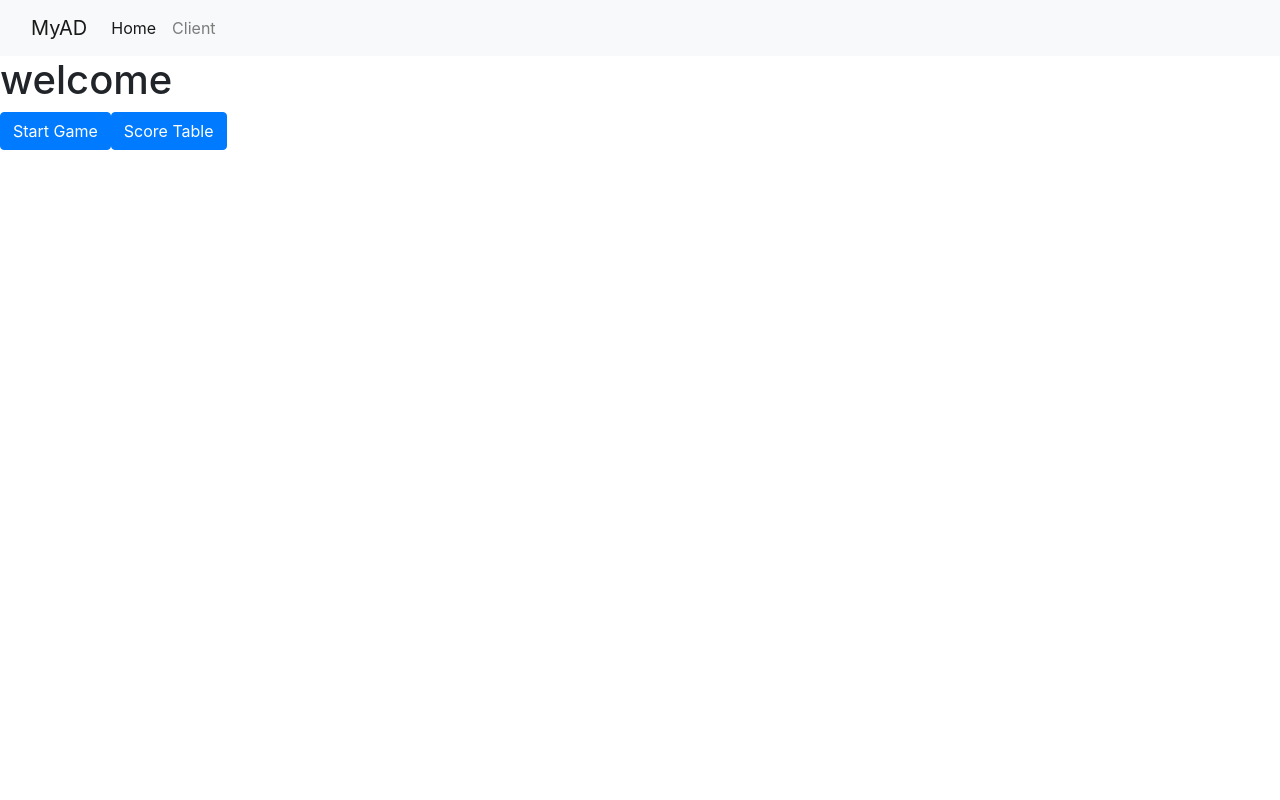
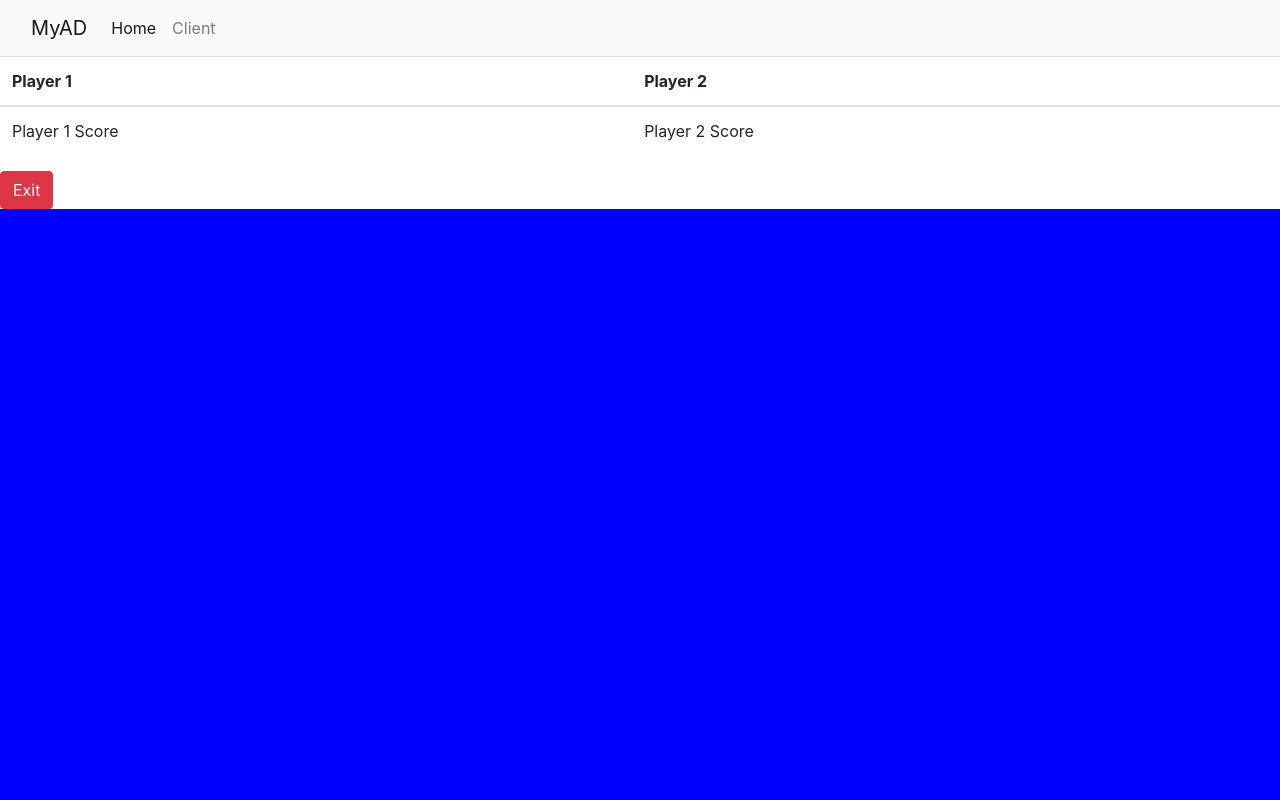
Before and after one commit to maya-assayag/Draw-Guess-real_time_game, a React (Create React App) app in the folder client/: page /play-ground/guessing in a window 1280 px wide. Shown: the top 800 px of the page. Built offline with nearby package versions, Linux system fonts and the light colour scheme; no server answers.

Commit message:
Refactor drawing and guessing views to one playground view.

```diff
--- a/client/src/App.js
+++ b/client/src/App.js
@@ -1,5 +1,5 @@
 import { Route, Switch, Redirect } from "react-router-dom";
-import React, { Component, useState, useEffect } from "react";
+import React from "react";
 import { ToastContainer } from "react-toastify";
 import _ from "lodash";
 import io from "socket.io-client";
@@ -9,10 +9,10 @@ import Home from "./components/home";
 import WordChoosing from "./components/wordChoosing";
 import "./App.css";
 import "react-toastify/dist/ReactToastify.css";
-import Drawing from "./components/drawing";
 import WaitingPage from "./components/waitingPage";
-import ScoreTable from "./components/scoreTable";
-import Gussing from "./components/guessing";
+import SessionScoreTable from "./components/sessionScoreTable";
+
+import Playground from "./components/playground";
 
 const socket = io.connect("http://localhost:3900");
 
@@ -23,18 +23,14 @@ const App = () => {
       <Header />
       <Switch>
         <Route
-          path="/client-page/drawing"
-          render={props => <Drawing socket={socket} {...props} />}
-        />
-        <Route
-          path="/client-page/guessing"
-          render={props => <Gussing socket={socket} {...props} />}
+          path="/play-ground"
+          render={props => <Playground socket={socket} {...props} />}
         />
         <Route
           path="/waiting-page"
           render={props => <WaitingPage socket={socket} {...props} />}
         />
-        <Route path="/score-table" component={ScoreTable} />
+        <Route path="/score-table" component={SessionScoreTable} />
         <Route
           path="/word-choosing"
           render={props => <WordChoosing socket={socket} {...props} />}
--- a/client/src/components/home.jsx
+++ b/client/src/components/home.jsx
@@ -20,7 +20,7 @@ const Home = ({ socket, history }) => {
     await socket.emit("player2_join_game");
     history.replace(`/waiting-page?role=${player}`);
   };
-  const handleScoreTableButton = () => {
+  const handleSessionScoreTableButton = () => {
     history.replace(`/score-table`);
   };
 
@@ -49,7 +49,7 @@ const Home = ({ socket, history }) => {
       <button
         type="submit"
         className="btn btn-primary"
-        onClick={handleScoreTableButton}
+        onClick={handleSessionScoreTableButton}
       >
         Score Table
       </button>
--- /dev/null
+++ b/client/src/components/playground.jsx
@@ -0,0 +1,37 @@
+import React, { Component, useEffect } from "react";
+import { Route } from "react-router-dom";
+import Gussing from "./guessing";
+import Drawing from "./drawing";
+import TopBar from "./topBar";
+
+const Playground = ({ socket, history }) => {
+  useEffect(() => {
+    socket.on("session_over", () => {
+      history.replace(`/`);
+    });
+  }, [socket]);
+  const hadeleExitButton = async () => {
+    await socket.emit("session_over");
+    history.replace(`/`);
+  };
+
+  return (
+    <React.Fragment>
+      <Route
+        path="/play-ground"
+        render={props => (
+          <TopBar socket={socket} onClickExit={hadeleExitButton} {...props} />
+        )}
+      />
+      <Route
+        path="/play-ground/drawing"
+        render={props => <Drawing socket={socket} {...props} />}
+      />
+      <Route
+        path="/play-ground/guessing"
+        render={props => <Gussing socket={socket} {...props} />}
+      />
+    </React.Fragment>
+  );
+};
+export default Playground;
--- a/client/src/components/scoreTable.jsx
+++ b/client/src/components/scoreTable.jsx
@@ -1,64 +1,21 @@
-import React, { Component } from "react";
+import React, { useState, useEffect } from "react";
 
-class ScoreTable extends Component {
-  state = {
-    users: [
-      {
-        _id: "123",
-        firstName: "Maya",
-        lastName: "Assayag",
-        score: 12,
-        time: 12
-      }
-    ]
-  };
-
-  async componentDidMount() {
-    // const screens = await getScreens();
-    // this.setState({ screens });
-  }
-
-  handleOrderByScore = async () => {
-    // await createScreen();
-    // const screens = await getScreens();
-    // this.setState({ screens });
-  };
-
-  render() {
-    const { users } = this.state;
-
+const ScoreTable = () => {
   return (
-      <React.Fragment>
-        {users.map(user => (
-          <div className="container px-4 py-5" id="custom-cards">
-            <h2 className="pb-2 border-bottom">Score Table</h2>
-            <table className="table">
+    <table class="table">
       <thead>
         <tr>
-                  <th scope="col">User Id</th>
-                  <th scope="col">First Name</th>
-                  <th scope="col">Last Name</th>
-                  <th scope="col">Score</th>
-                  <th scope="col">Time</th>
+          <th scope="col">Player 1</th>
+          <th scope="col">Player 2</th>
         </tr>
       </thead>
       <tbody>
-                {users.map(user => (
-                  <tr key={user._id}>
-                    <th scope="row">{user._id}</th>
-                    <td>{user.firstName}</td>
-                    <td>{user.lastName}</td>
-                    <td>{user.score}</td>
-                    <td>{user.time}</td>
+        <tr>
+          <td>Player 1 Score </td>
+          <td>Player 2 Score </td>
         </tr>
-                ))}
       </tbody>
     </table>
-          </div>
-        ))}
-      </React.Fragment>
   );
-  }
-}
-
+};
 export default ScoreTable;
--- /dev/null
+++ b/client/src/components/sessionScoreTable.jsx
@@ -0,0 +1,64 @@
+import React, { Component } from "react";
+
+class SessionScoreTable extends Component {
+  state = {
+    users: [
+      {
+        _id: "123",
+        firstName: "Maya",
+        lastName: "Assayag",
+        score: 12,
+        time: 12
+      }
+    ]
+  };
+
+  async componentDidMount() {
+    // const screens = await getScreens();
+    // this.setState({ screens });
+  }
+
+  handleOrderByScore = async () => {
+    // await createScreen();
+    // const screens = await getScreens();
+    // this.setState({ screens });
+  };
+
+  render() {
+    const { users } = this.state;
+
+    return (
+      <React.Fragment>
+        {users.map(user => (
+          <div className="container px-4 py-5" id="custom-cards">
+            <h2 className="pb-2 border-bottom">Score Table</h2>
+            <table className="table">
+              <thead>
+                <tr>
+                  <th scope="col">User Id</th>
+                  <th scope="col">First Name</th>
+                  <th scope="col">Last Name</th>
+                  <th scope="col">Score</th>
+                  <th scope="col">Time</th>
+                </tr>
+              </thead>
+              <tbody>
+                {users.map(user => (
+                  <tr key={user._id}>
+                    <th scope="row">{user._id}</th>
+                    <td>{user.firstName}</td>
+                    <td>{user.lastName}</td>
+                    <td>{user.score}</td>
+                    <td>{user.time}</td>
+                  </tr>
+                ))}
+              </tbody>
+            </table>
+          </div>
+        ))}
+      </React.Fragment>
+    );
+  }
+}
+
+export default SessionScoreTable;
--- /dev/null
+++ b/client/src/components/topBar.jsx
@@ -0,0 +1,14 @@
+import React, { Component } from "react";
+import ScoreTable from "./scoreTable";
+
+const TopBar = ({ socket, onClickExit }) => {
+  return (
+    <React.Fragment>
+      <ScoreTable />
+      <button type="button" class="btn btn-danger" onClick={onClickExit}>
+        Exit
+      </button>
+    </React.Fragment>
+  );
+};
+export default TopBar;
--- a/client/src/components/waitingPage.jsx
+++ b/client/src/components/waitingPage.jsx
@@ -13,7 +13,7 @@ const WaitingPage = ({ location, socket, history }) => {
     });
 
     socket.on("player1_choosed_word", () => {
-      history.replace(`/client-page/guessing?role=Player2`);
+      history.replace(`/play-ground/guessing?role=Player2`);
     });
   }, [location.search, socket]);
   return player === "Player1" ? (
--- a/client/src/components/wordChoosing.jsx
+++ b/client/src/components/wordChoosing.jsx
@@ -17,7 +17,7 @@ class WordChoosing extends Component {
   handleDraw = async word => {
     await this.props.socket.emit("player1_choosed_word", word);
 
-    this.props.history.replace(`/client-page/drawing?role=Player1`);
+    this.props.history.replace(`/play-ground/drawing?role=Player1`);
   };
 
   render() {
```
Lines whose indentation alone changed are shown as unchanged.
